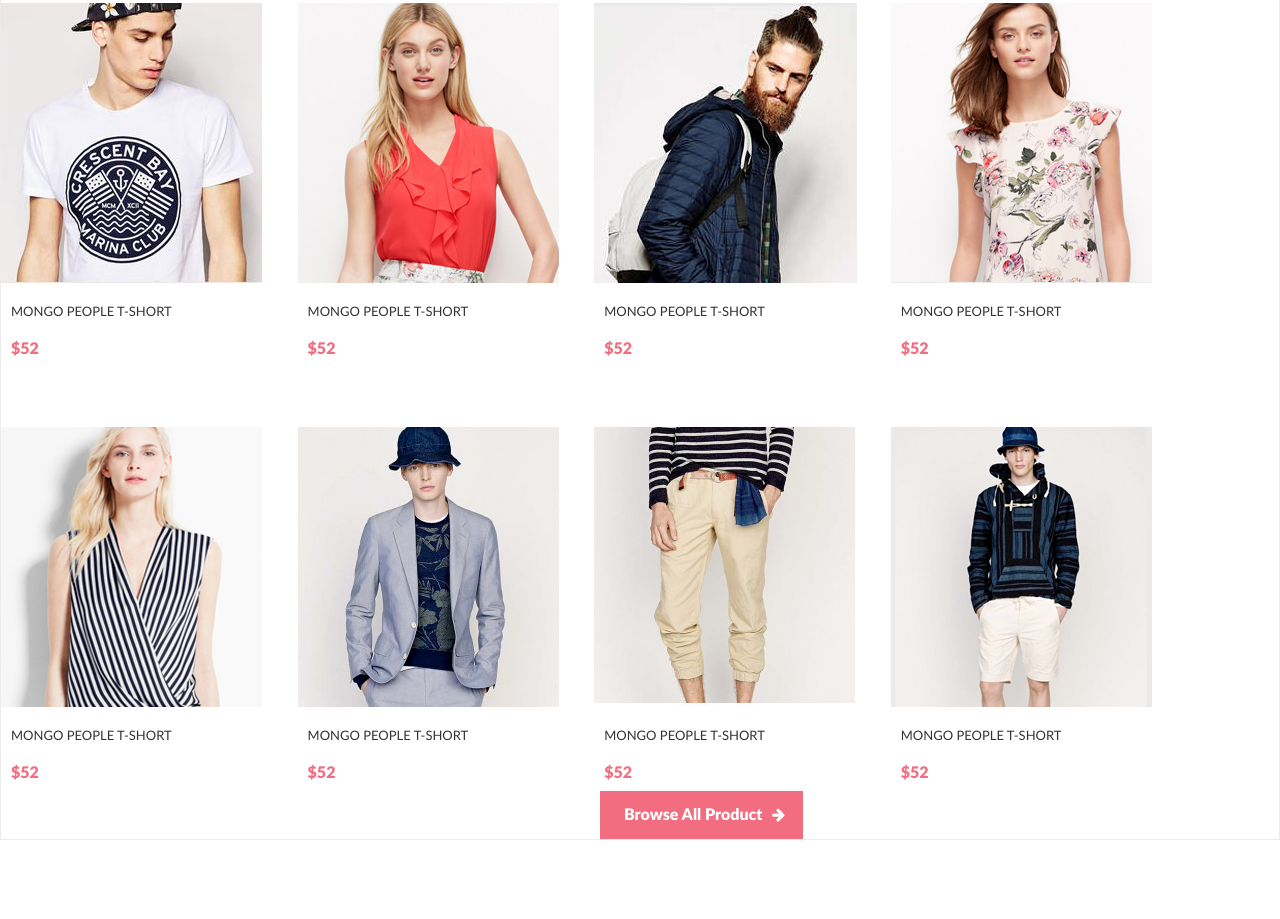
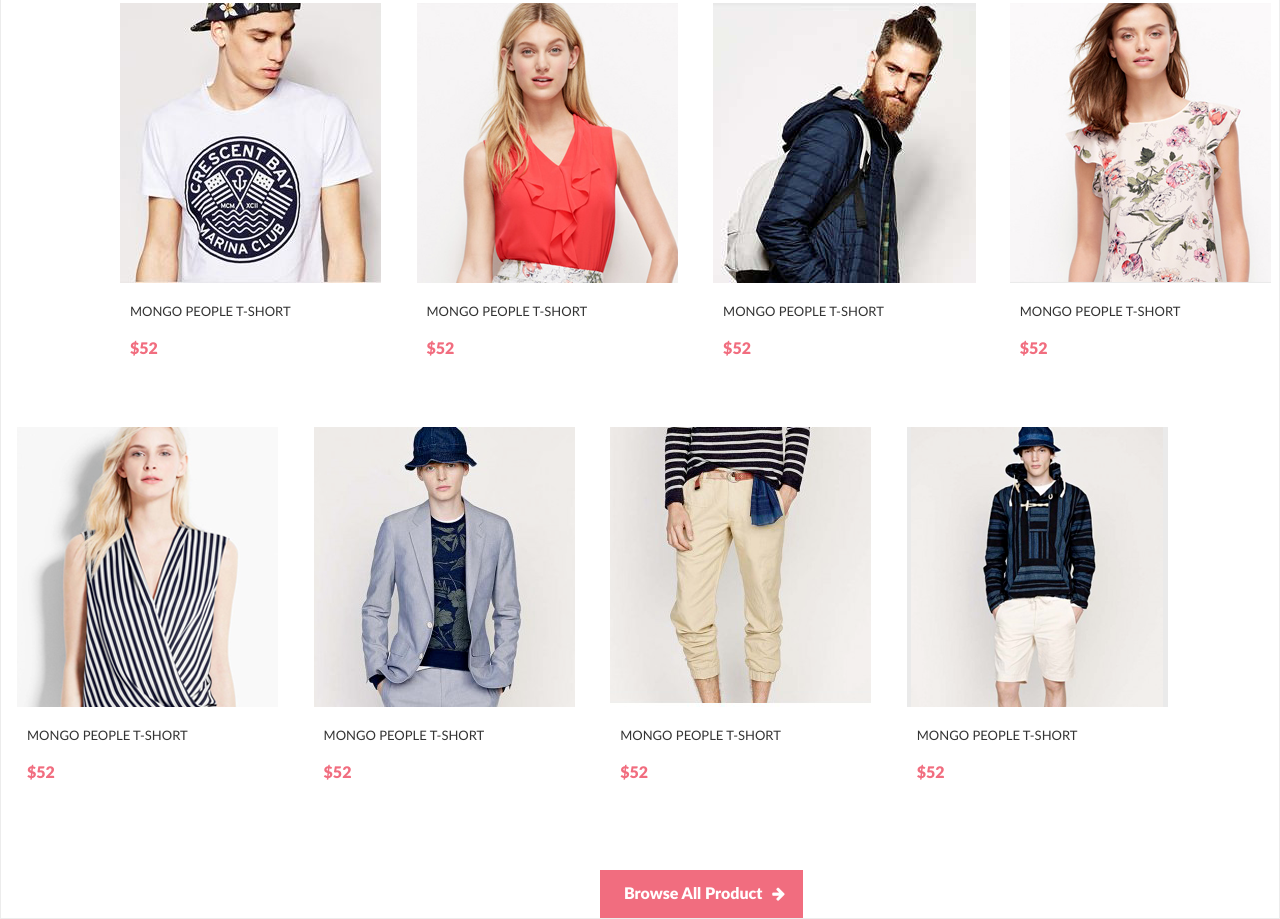
Before and after one commit to Crash2410/The-brand-site, a website: page app/index.html in a window 1280 px wide. Shown: the part 1987-2906 px from the top of the page. Before the commit the page ends 2827 px from the top, so only its background shows below. Drawn offline with Linux system fonts and the light colour scheme; files whose address does not match are found by name.

Commit message:
Выполнена центровка раздела products.

```diff
--- a/app/index.html
+++ b/app/index.html
@@ -226,7 +226,7 @@
                 $52
             </div>
           </div><!-- Item End -->
-          <div class="btn-product-browse">
+          <div class="btn-product-browse"><!-- Button -->
            <div class="btn-product-browse__text">Browse All Product</div>
             <div class="btn-product-browse__arr">
               <i class="fa fa-arrow-right" aria-hidden="true"></i>
@@ -234,7 +234,9 @@
           </div>
     </div><!-- End of products-content -->
     <div class="container">
+      <div class="features">
 
+      </div>
     </div>
     <footer>
     </footer>
--- a/app/sass/main.scss
+++ b/app/sass/main.scss
@@ -435,7 +435,7 @@ body {
 	width: 1410px;
 	margin: 0 auto;
 	padding: 0;
-	position: relative;
+	// position: relative;
 }
 
 .products-header {
@@ -463,6 +463,7 @@ body {
 .products-grid {
 	display: inline-block;
 	text-align: center;
+	margin-left: 7.3%;
 }
 
 .product {
@@ -471,14 +472,11 @@ body {
   display: inline-block;
   vertical-align: top;
   margin-top: 60px;
-  margin-right: 32px;
+  margin-right: 16px;
+  margin-left: 16px;
   text-align: left;
   position: relative;
   z-index: 10;
-
-  &:last-child {
-  	 margin-right: 0;
-  }
 
 	&:hover {
 		filter: brightness(0.4);
@@ -544,6 +542,7 @@ body {
 	padding: 12px 18px 12px 24px;
 	color: #fff;
 	margin-left: calc(50% - 106px);
+	margin-top: 79px;
 }
 
 .btn-product-browse__text {
@@ -560,4 +559,9 @@ body {
 	font-weight: 400;
 }
 
+// features block
+.features {
+
+}
+
 @import "media"; // Всегда в конце
```
Also changed, not shown: app/css/main.min.css.
